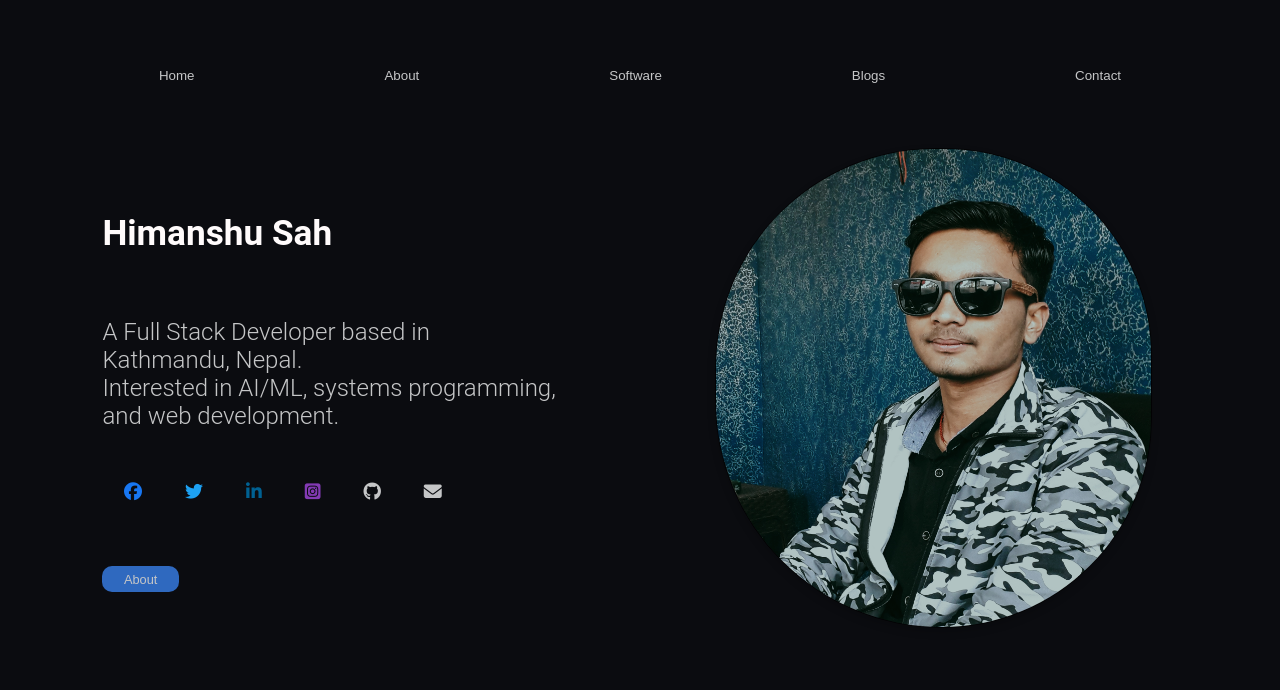
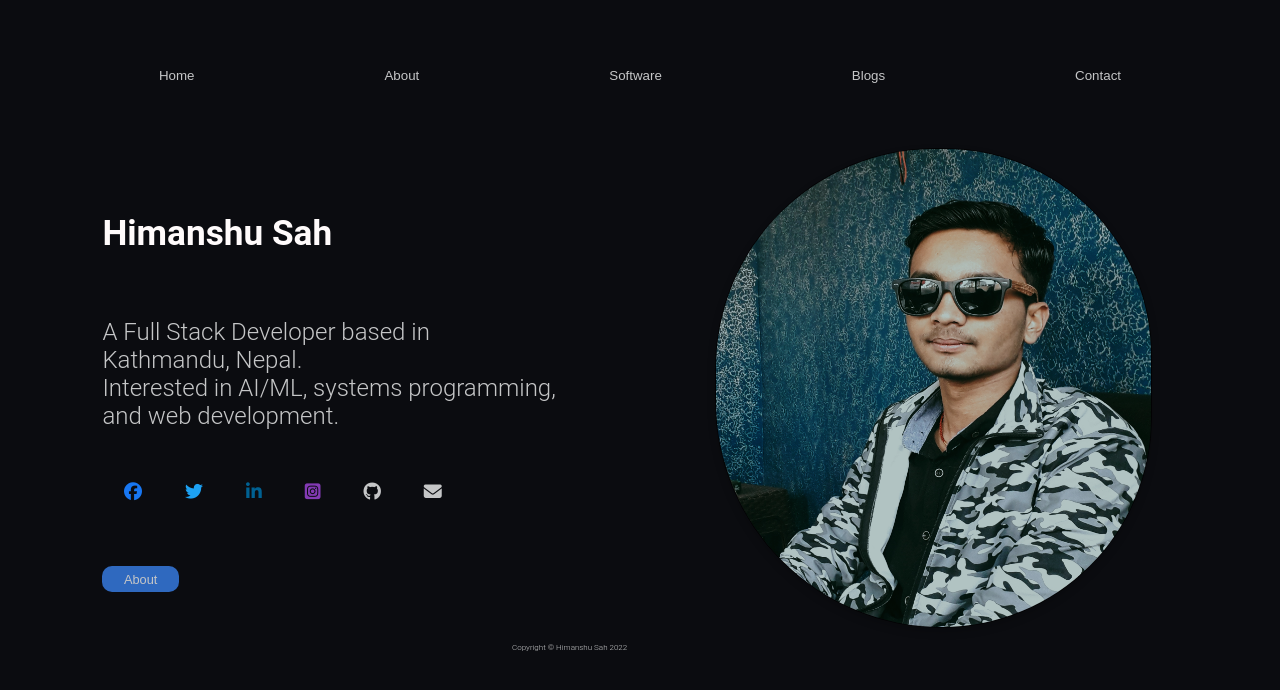
Before and after one commit to Sahhimanshu7/PersonalWebsiteReact, a JavaScript app in the folder my-website/: page / in a window 1280 px wide. Shown: the top 690 px of the page. Built offline with nearby package versions, Linux system fonts and the light colour scheme.

Commit message:
Copyright

```diff
--- a/my-website/src/Components/Footer.js
+++ b/my-website/src/Components/Footer.js
@@ -3,13 +3,19 @@ import {Link} from "react-router-dom";
 function Footer({buttonName}){
 
     return(
+
         <div className="footer">
             <div className="footer-content">
                 <div className="footer-content-left">
                     <Link to={buttonName}><button>{buttonName}</button></Link>
                 </div>
             </div>
+            <div className="copyright">
+                <p>Copyright &copy; Himanshu Sah 2022</p>
+            </div>
         </div>
+
+
     )
 
 }
--- a/my-website/src/index.css
+++ b/my-website/src/index.css
@@ -118,7 +118,7 @@ code {
 }
 
 .footer-content{
-  margin: 5% 8%;
+  margin: 5% 8% 0% 8%;
 }
 
 .footer-content-left button{
@@ -137,3 +137,13 @@ code {
 .footer-content-left button:hover{
   cursor: pointer;
 }
+
+.copyright{
+  font-family: Roboto;
+  font-style: normal;
+  font-weight: 300;
+  font-size: 0.5rem;
+
+  color: #C5C6C7;
+  margin: 4% 0% 0% 40%;
+}
```
